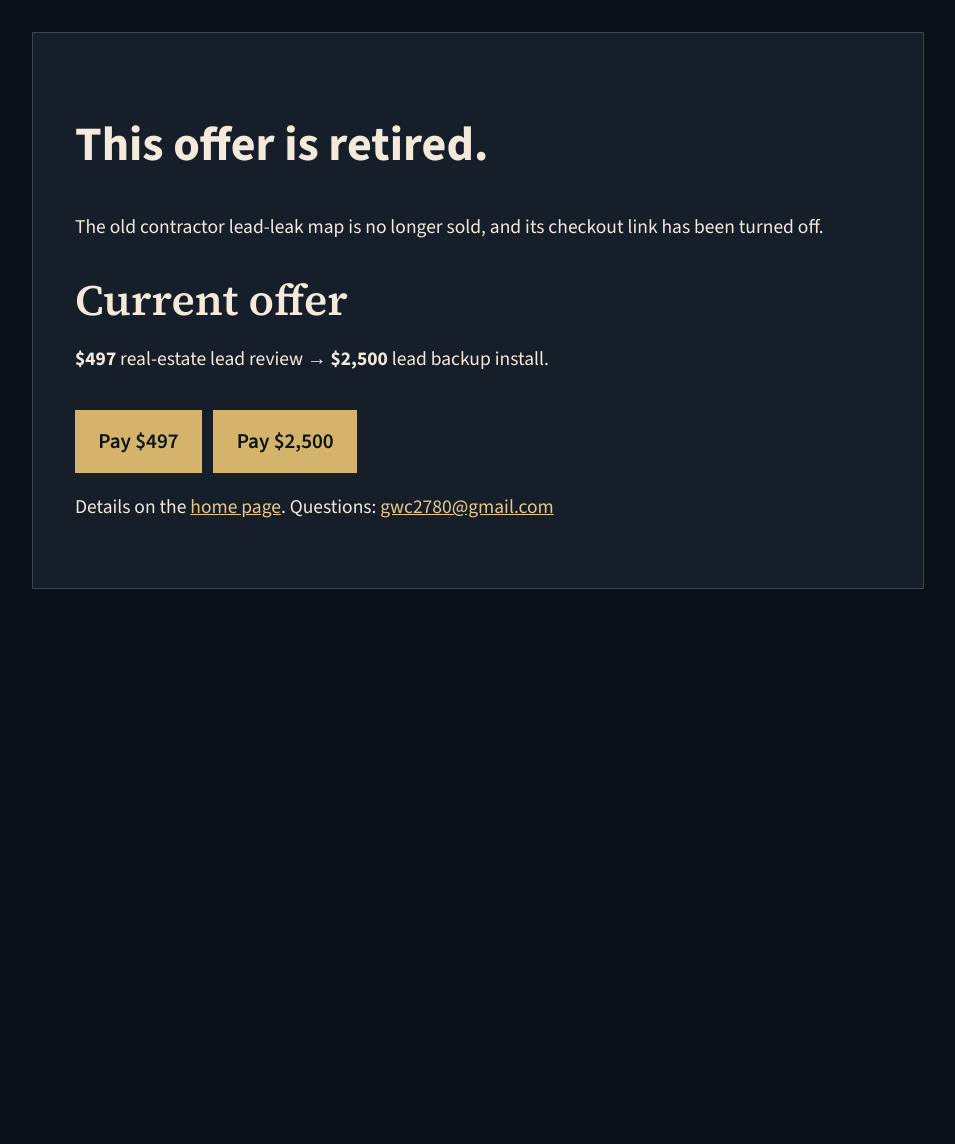
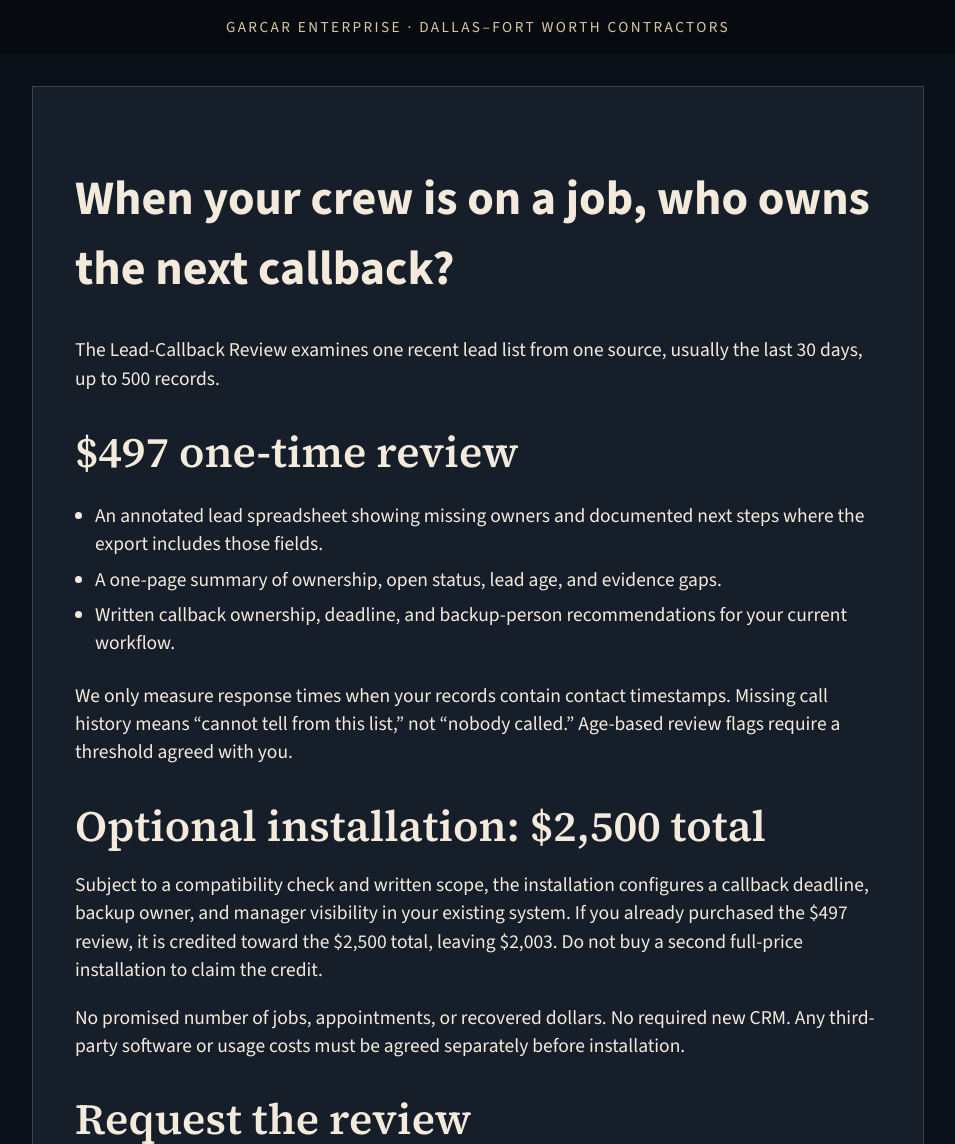
Before and after one commit to Garrettc123/Garrettc123.github.io, a plain HTML site: page dfw-trades.html in a window 1280 px wide. Shown: the top 1144 px of the page, without its empty margins (162-1117 px from the left). Before the commit the page ends 800 px from the top, so only its background shows below. Drawn offline with nearby package versions, Linux system fonts and the light colour scheme.

Commit message:
Replace retired trades page with scoped callback review and inquiry intake

```diff
--- a/dfw-trades.html
+++ b/dfw-trades.html
@@ -1,21 +1,34 @@
 <!DOCTYPE html>
 <html lang="en">
 <head>
-  <meta charset="utf-8">
-  <meta name="viewport" content="width=device-width, initial-scale=1">
-  <title>Offer retired | Garcar</title>
-  <meta name="description" content="The old contractor lead-leak map offer is retired. Current offer: $497 real-estate lead review, then $2,500 lead backup install.">
-  <link rel="canonical" href="https://garrettc123.github.io/">
-  <link rel="stylesheet" href="/theme.css">
+<meta charset="utf-8">
+<meta name="viewport" content="width=device-width, initial-scale=1">
+<title>DFW Contractor Lead-Callback Review | Garcar Enterprise</title>
+<meta name="description" content="A $497 review of one recent contractor lead list. Identify missing ownership and documented next steps using only what your records show.">
+<link rel="canonical" href="https://garrettc123.github.io/dfw-trades.html">
+<link rel="stylesheet" href="/theme.css">
 </head>
 <body>
-  <div class="wrap"><div class="sheet"><main>
-    <h1>This offer is retired.</h1>
-    <p>The old contractor lead-leak map is no longer sold, and its checkout link has been turned off.</p>
-    <h2>Current offer</h2>
-    <p><strong>$497</strong> real-estate lead review &rarr; <strong>$2,500</strong> lead backup install.</p>
-    <p><a class="cta" href="https://buy.stripe.com/8x2eVddjf0hQ86Tf0f43S2h">Pay $497</a> &nbsp; <a class="cta" href="https://buy.stripe.com/6oUaEX4MJ0hQevhf0f43S2i">Pay $2,500</a></p>
-    <p>Details on the <a href="/">home page</a>. Questions: <a href="mailto:gwc2780@gmail.com">gwc2780@gmail.com</a></p>
-  </main></div></div>
+<div class="bar">Garcar Enterprise · Dallas–Fort Worth contractors</div>
+<div class="wrap"><div class="sheet"><main>
+<h1>When your crew is on a job, who owns the next callback?</h1>
+<p>The Lead-Callback Review examines one recent lead list from one source, usually the last 30 days, up to 500 records.</p>
+<h2>$497 one-time review</h2>
+<ul>
+<li>An annotated lead spreadsheet showing missing owners and documented next steps where the export includes those fields.</li>
+<li>A one-page summary of ownership, open status, lead age, and evidence gaps.</li>
+<li>Written callback ownership, deadline, and backup-person recommendations for your current workflow.</li>
+</ul>
+<p>We only measure response times when your records contain contact timestamps. Missing call history means “cannot tell from this list,” not “nobody called.” Age-based review flags require a threshold agreed with you.</p>
+<h2>Optional installation: $2,500 total</h2>
+<p>Subject to a compatibility check and written scope, the installation configures a callback deadline, backup owner, and manager visibility in your existing system. If you already purchased the $497 review, it is credited toward the $2,500 total, leaving $2,003. Do not buy a second full-price installation to claim the credit.</p>
+<p>No promised number of jobs, appointments, or recovered dollars. No required new CRM. Any third-party software or usage costs must be agreed separately before installation.</p>
+<h2>Request the review</h2>
+<p>Email your company name, current CRM, lead source, approximate record count, and the fields your export can include. Do not send customer lead records or account credentials with the initial inquiry.</p>
+<p><a class="cta" href="mailto:gwc2780@gmail.com?subject=DFW%20contractor%20%24497%20callback%20review">Request scope and payment link</a></p>
+<p>Before payment, we will agree on data suitability, deliverables, delivery date, data-transfer arrangements, and cancellation/refund terms in writing. This inquiry does not charge you. A payment link will be provided after scope confirmation.</p>
+<p>The previous $47 diagnostic remains retired. Do not pay an old $47 invoice for this service.</p>
+<p><a href="/">Real-estate team review</a> · <a href="mailto:gwc2780@gmail.com">gwc2780@gmail.com</a></p>
+</main></div></div>
 </body>
 </html>
```
